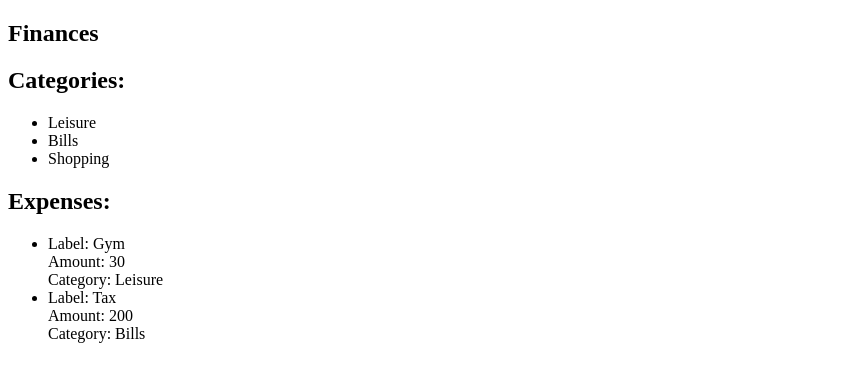
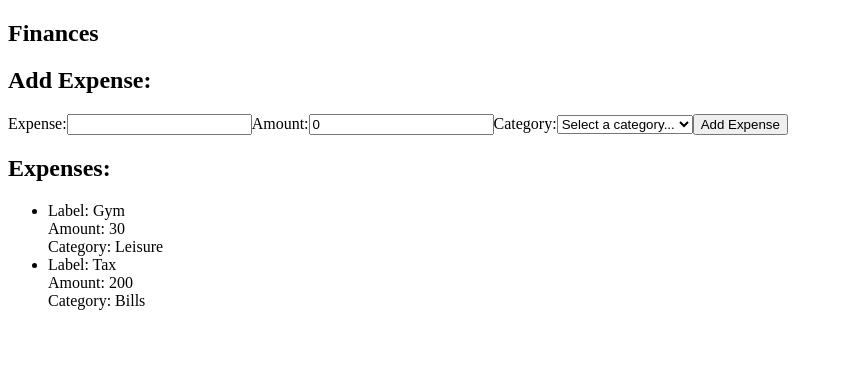
Before and after one commit to louis-young/finance-management-tool, a React (Create React App) app: page / in a window 1280 px wide. Shown: the top 382 px of the page, without its empty margins (0-843 px from the left). Built offline with nearby package versions, Linux system fonts and the light colour scheme.

Commit message:
Build basic expenses functionality

```diff
--- a/src/App.tsx
+++ b/src/App.tsx
@@ -1,27 +1,26 @@
 import { useState } from "react";
+import { AddExpenseForm } from "./components/AddExpenseForm";
 import type { Expense } from "./types/expense";
 
-const mockCategories = ["Leisure", "Bills", "Shopping"];
 const mockExpenses = [
-  { label: "Gym", amount: 30, category: "Leisure", id: 0 },
-  { label: "Tax", amount: 200, category: "Bills", id: 1 },
+  { label: "Gym", amount: 30, category: "Leisure", id: "0" },
+  { label: "Tax", amount: 200, category: "Bills", id: "1" },
 ];
 
 export const App = () => {
-  const [categories, setCategories] = useState<string[]>(mockCategories);
   const [expenses, setExpenses] = useState<Expense[]>(mockExpenses);
+
+  const addExpense = (expenseToAdd: Expense) => {
+    setExpenses((previousExpenses) => [...previousExpenses, expenseToAdd]);
+  };
 
   return (
     <section>
       <h1>Finances</h1>
 
-      <h2>Categories:</h2>
+      <h2>Add Expense: </h2>
 
-      <ul>
-        {categories.map((category) => (
-          <li key={category}>{category}</li>
-        ))}
-      </ul>
+      <AddExpenseForm addExpense={addExpense} />
 
       <h2>Expenses:</h2>
 
--- /dev/null
+++ b/src/components/AddExpenseForm/index.tsx
@@ -0,0 +1,72 @@
+import { useState } from "react";
+import { v4 as uuid } from "uuid";
+import { categories } from "../../constants/categories";
+import { AddExpenseFormProps } from "./types";
+import type { FormEvent } from "react";
+
+export const AddExpenseForm = ({ addExpense }: AddExpenseFormProps) => {
+  const [label, setLabel] = useState("");
+  const [amount, setAmount] = useState(0);
+  const [category, setCategory] = useState("");
+
+  const handleSubmit = (event: FormEvent<HTMLFormElement>) => {
+    event.preventDefault();
+
+    const id = uuid();
+
+    const expenseToAdd = {
+      label,
+      amount,
+      category,
+      id,
+    };
+
+    addExpense(expenseToAdd);
+  };
+
+  return (
+    <form onSubmit={handleSubmit}>
+      <label htmlFor="expense">
+        Expense:
+        <input
+          type="text"
+          id="expense"
+          value={label}
+          onChange={(event) => setLabel(event.target.value)}
+          required
+        />
+      </label>
+
+      <label htmlFor="amount">
+        Amount:
+        <input
+          type="number"
+          id="amount"
+          min={0}
+          value={amount}
+          onChange={(event) => setAmount(event.target.valueAsNumber)}
+          required
+        />
+      </label>
+
+      <label htmlFor="category">
+        Category:
+        <select
+          id="category"
+          value={category}
+          onChange={(event) => setCategory(event.target.value)}
+          required
+        >
+          <option value="">Select a category...</option>
+
+          {categories.map((category) => (
+            <option key={category} value={category}>
+              {category}
+            </option>
+          ))}
+        </select>
+      </label>
+      <button type="submit">Add Expense</button>
+    </form>
+  );
+};
--- /dev/null
+++ b/src/components/AddExpenseForm/types.ts
@@ -0,0 +1,5 @@
+import type { Expense } from "../../types/expense";
+
+export interface AddExpenseFormProps {
+  addExpense: (expenseToAdd: Expense) => void;
+}
--- /dev/null
+++ b/src/constants/categories.ts
@@ -0,0 +1 @@
+export const categories = ["Leisure", "Bills", "Shopping"];
--- a/src/types/expense.ts
+++ b/src/types/expense.ts
@@ -2,5 +2,5 @@ export interface Expense {
   label: string;
   amount: number;
   category: string;
-  id: number;
+  id: string;
 }
```
